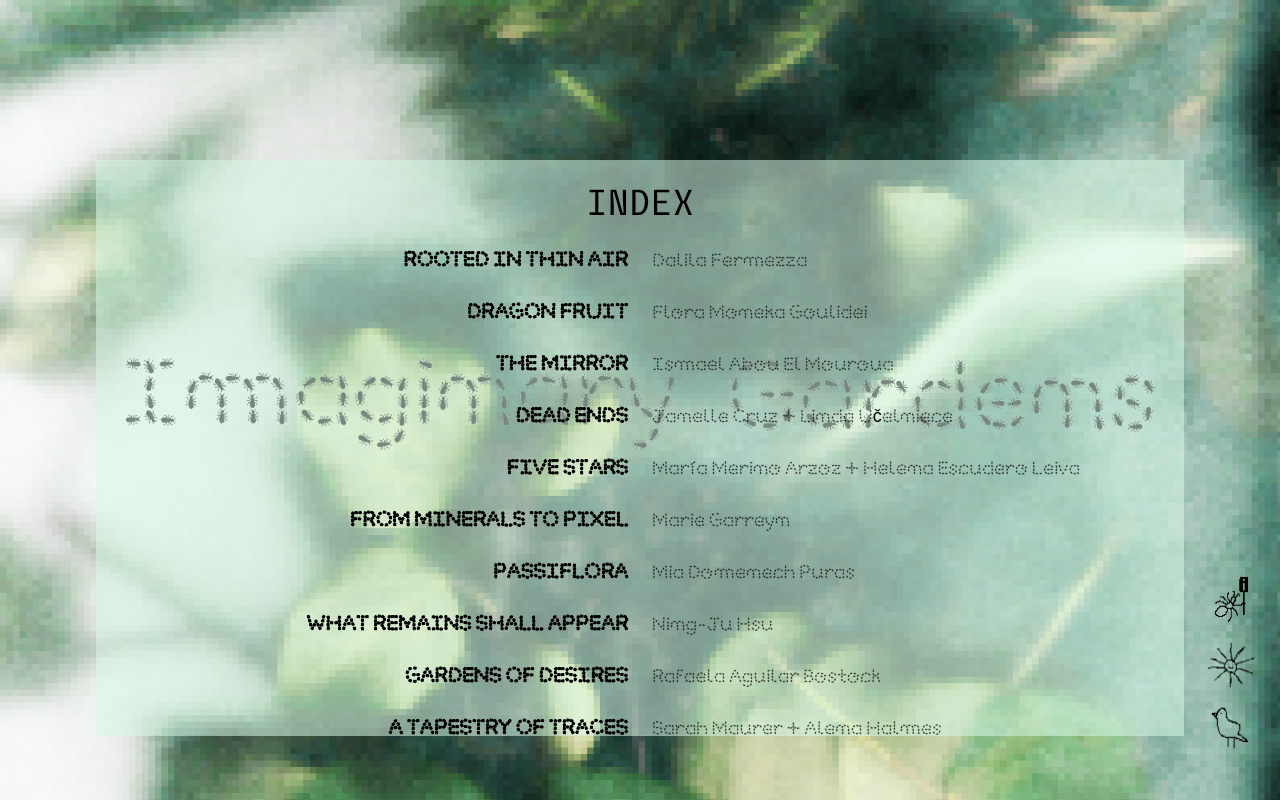
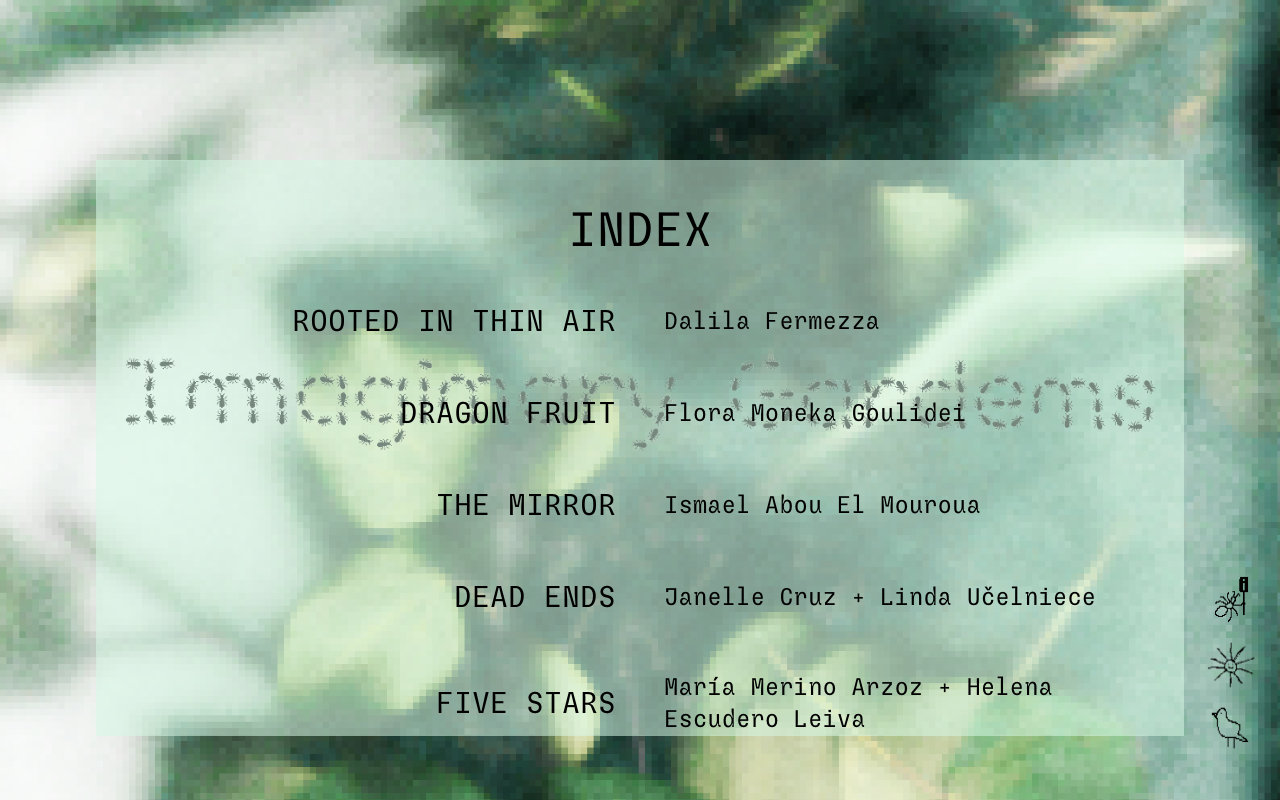
Before and after one commit to Simon-Dirks/imaginary-gardens, an Angular app: page / in a window 1280 px wide. Both pictures are taken after a click on the button 1232 px from the left and 600 px from the top of the page. Built offline with nearby package versions, Linux system fonts and the light colour scheme; no server answers.

Commit message:
Tweak index styling

```diff
--- a/src/app/index-overlay/index-overlay.component.html
+++ b/src/app/index-overlay/index-overlay.component.html
@@ -1,5 +1,5 @@
 <div
-  class="fixed inset-0 flex flex-col h-full w-full pt-32 pb-8 md:max-w-6xl mx-auto pointer-events-none"
+  class="fixed inset-0 flex flex-col h-full w-full pt-32 pb-8 md:max-w-6xl mx-auto pointer-events-none font-['Sligoil']"
 >
   <div
     class="flex-1 flex flex-col m-8 transition-colors duration-4000 overflow-hidden pointer-events-auto"
@@ -8,23 +8,23 @@
       'bg-black/55 text-[#e6e6e6]': dayNightService.currentMode === 'night'
     }"
   >
-    <div class="text-center py-6 flex-shrink-0">
-      <h1 class="text-4xl font-['Sligoil']">INDEX</h1>
+    <div class="text-center py-12 flex-shrink-0">
+      <h1 class="text-5xl">INDEX</h1>
     </div>
 
     <div class="flex-1 overflow-y-auto px-8 pb-8">
-      <div class="space-y-6">
+      <div class="space-y-14">
         <div
           *ngFor="let leaf of leafService.leavesData"
-          class="flex justify-between items-center"
+          class="flex justify-between items-center gap-6"
         >
           <div class="flex-1 text-right pr-6">
             <a [href]="leaf.link" target="_blank" class="hover:underline">
-              <h2 class="text-xl font-semibold uppercase">{{ leaf.title }}</h2>
+              <h2 class="text-3xl uppercase">{{ leaf.title }}</h2>
             </a>
           </div>
           <div class="flex-1 text-left">
-            <p class="text-lg">{{ leaf.authorName }}</p>
+            <p class="text-2xl">{{ leaf.authorName }}</p>
           </div>
         </div>
       </div>
```
